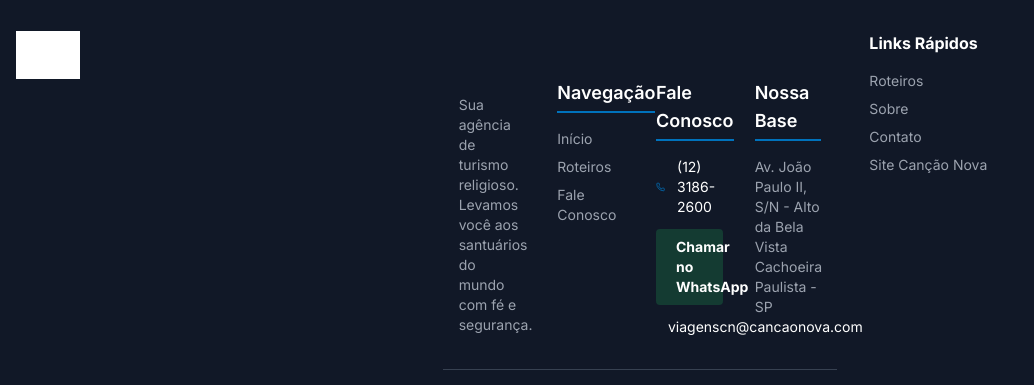
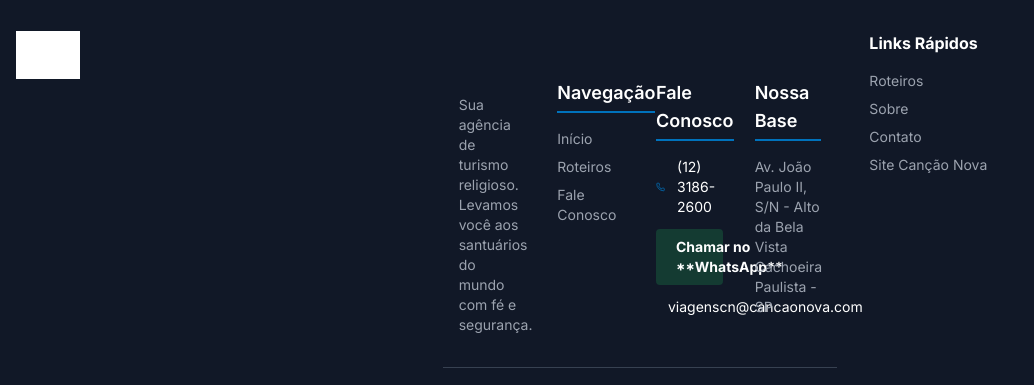
Before and after one commit to marcelofcn/peregrinecomacancaonova, a Flask app: page / in a window 1280 px wide. Shown: the part 1059-1444 px from the top of the page, without its empty margins (0-1034 px from the left). Run offline with Flask 3, Linux system fonts and the light colour scheme; parts of the project's set-up code (start-up, migrations or seed data) failed here and were passed over; some libraries are stand-ins or nearby versions; grey boxes are pictures that could not be loaded.

Commit message:
Update base.html

```diff
--- a/templates/base.html
+++ b/templates/base.html
@@ -114,6 +114,8 @@
                 </div>
                 </main>
 
+</main>
+
 <footer id="rodape-contato" class="bg-gray-900 text-white py-12">
     <div class="container mx-auto px-4 grid md:grid-cols-4 gap-8">
         <div>
@@ -139,7 +141,7 @@
                 </li>
                 <li class="flex items-center gap-3 font-bold bg-green-500/20 p-2 rounded">
                     <i data-lucide="message-circle" class="w-5 h-5 text-green-400"></i>
-                    <a href="https://wa.me/{{ whatsapp }}" target="_blank" class="hover:text-white transition">Chamar no WhatsApp</a>
+                    <a href="https://wa.me/{{ whatsapp }}" target="_blank" class="hover:text-white transition">Chamar no **WhatsApp**</a>
                 </li>
                 <li class="flex items-center gap-3">
                     <i data-lucide="mail" class="w-5 h-5 text-cancao-blue"></i>
```
